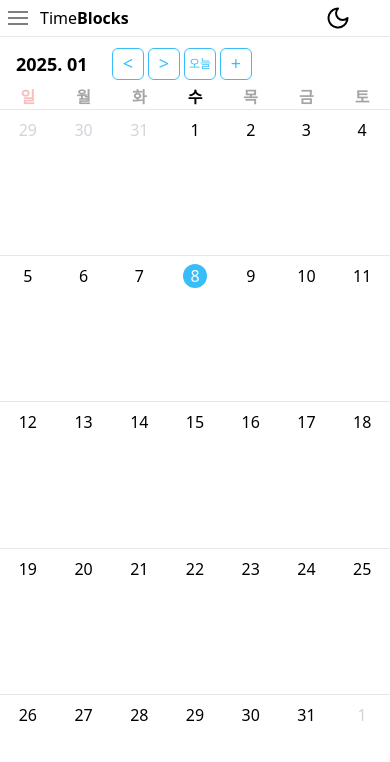
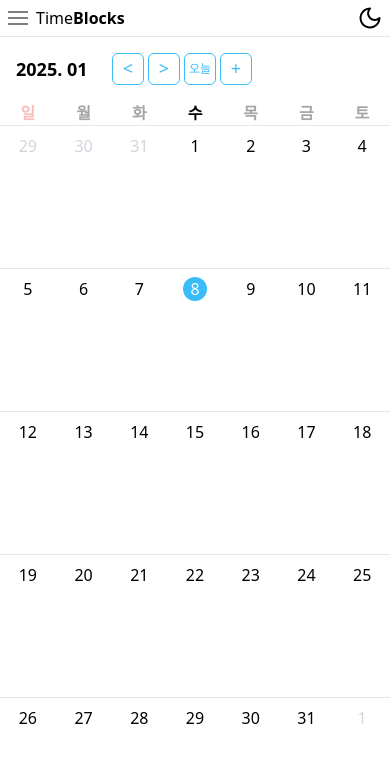
Before and after one commit to HongBoogie/calendar, a Next.js app: page / in a window 390 px wide. Shown: the top 762 px of the page. Built offline with nearby package versions, Linux system fonts and the light colour scheme.

Commit message:
refactor: 모바일 뷰 개선
- 기존 fixed 형태의 버튼들을 static 형태로 변경

```diff
--- a/src/components/Calendar/CalendarWrapper.tsx
+++ b/src/components/Calendar/CalendarWrapper.tsx
@@ -82,7 +82,7 @@ const Buttons = () => {
   };
 
   return (
-    <div className="flex fixed mt-1 top-11 ml-4 gap-4">
+    <div className="flex my-4 ml-4 gap-4">
       <strong
         className={clsx('text-lg flex items-center w-20', {
           'text-slate-300': theme === 'DARK',
@@ -153,7 +153,7 @@ const WeekDays = () => {
   const { currentDate } = useCalendarContext();
 
   return (
-    <div className="grid grid-cols-7 mt-12">
+    <div className="grid grid-cols-7">
       {['일', '월', '화', '수', '목', '금', '토'].map((day, idx) => (
         <div
           key={idx}
--- a/src/components/layout/Header/Header.tsx
+++ b/src/components/layout/Header/Header.tsx
@@ -15,16 +15,16 @@ const Header = () => {
   return (
     <Link href="/">
       <header
-        className={clsx('h-9 flex items-center gap-1 ml-2', {
+        className={clsx('h-9 flex items-center gap-2 ml-2', {
           'text-slate-300': theme === 'DARK',
         })}
       >
-        <p className="fixed flex items-center gap-2 left-2">
+        <p className="flex items-center gap-2 ">
           <button onClick={() => setIsSidebarOpen()} aria-label={isSidebarOpen ? '사이드바 닫기' : '사이드바 열기'}>
             {theme === 'DARK' ? <WhiteHamburgerSvg /> : <HamburgerSvg />}
           </button>
         </p>
-        <div className="flex w-full p-8 items-center justify-between">
+        <div className="flex w-full items-center justify-between">
           <p className="">
             Time<strong>Blocks</strong>
           </p>
--- a/src/components/layout/Header/HeaderControlBtn.tsx
+++ b/src/components/layout/Header/HeaderControlBtn.tsx
@@ -52,18 +52,6 @@ const HeaderControlButton = ({ componentType, ...rest }: Props) => {
       >
         <HeaderControlIcon componentType={componentType} />
       </button>
-      {isHover && (
-        <span
-          className={clsx(
-            'absolute left-1/2 top-[calc(100%+0.25rem)] -translate-x-1/2',
-            'flex items-center px-2 py-1',
-            'funch-medium12 text-content-neutral-primary whitespace-nowrap',
-            'bg-surface-neutral-strong rounded-md',
-          )}
-        >
-          {getButtonContent(componentType)}
-        </span>
-      )}
     </div>
   );
 };
```
